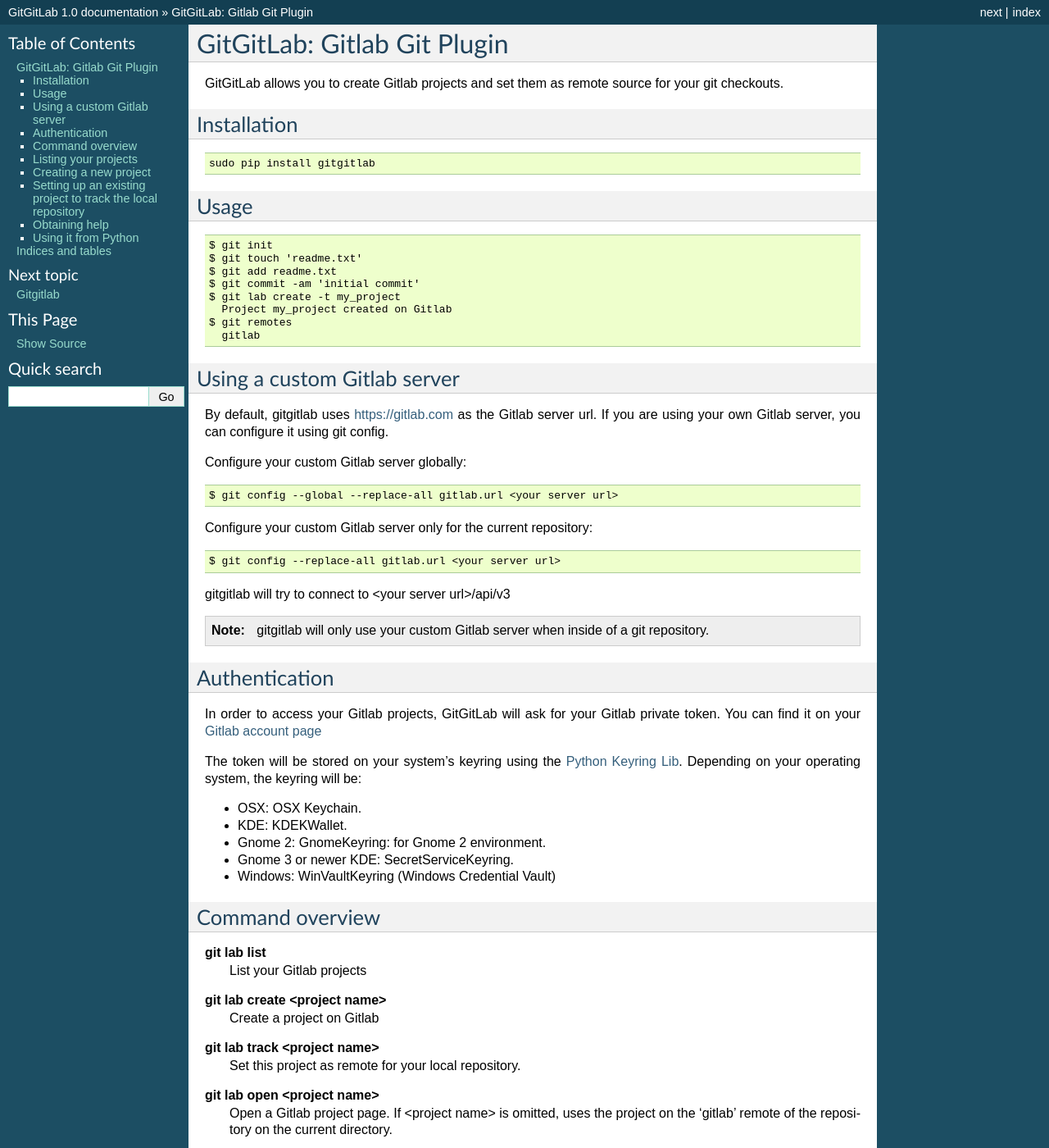
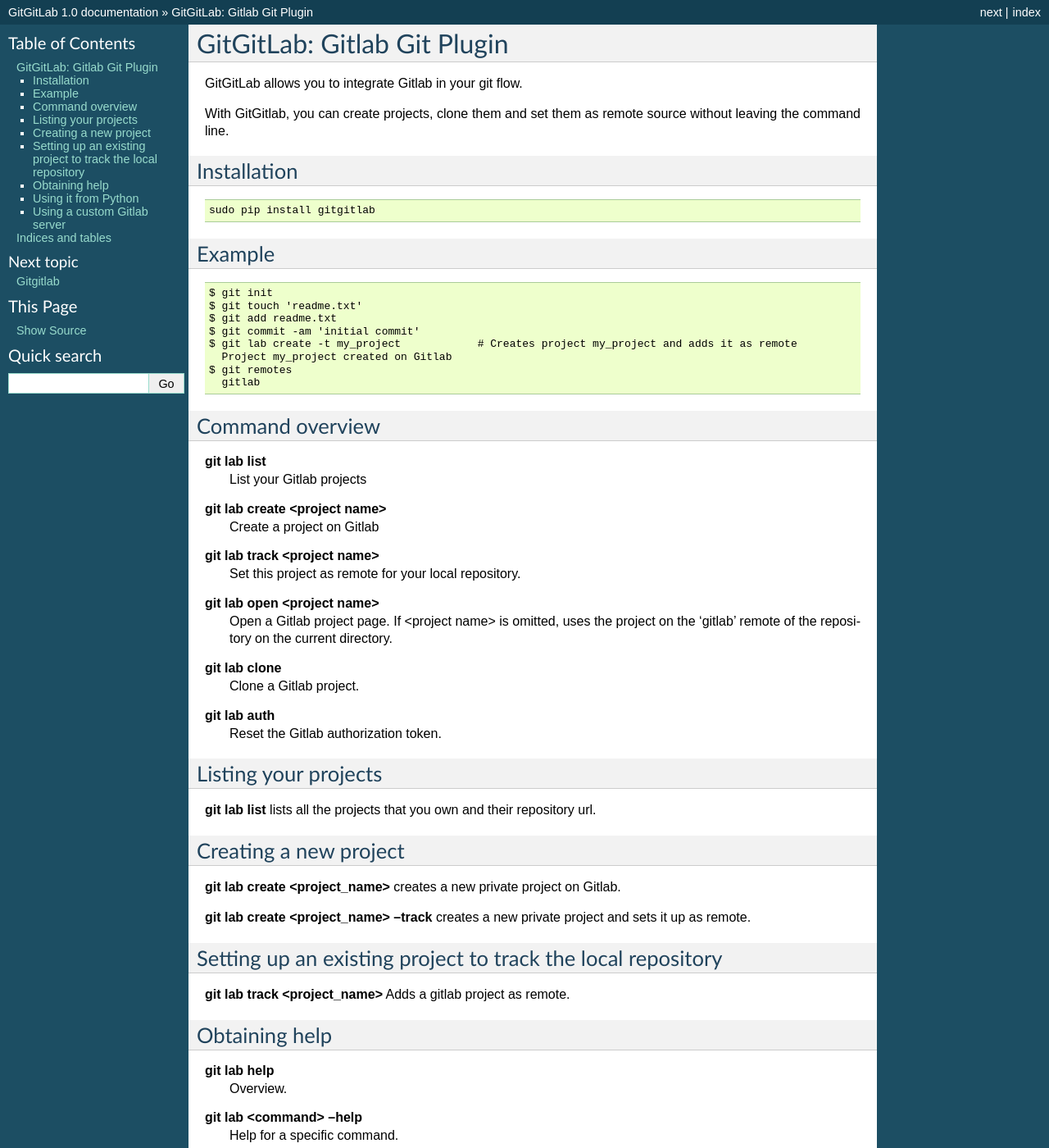
Before and after one commit to grimborg/gitgitlab, a Sphinx documentation site: the page built from doc/index.rst, in a window 1280 px wide and 1400 px high. Shown: the whole window at 82% size. Built offline with Sphinx 7.4.7, drawn with Linux system fonts in a browser that asks for light colours; some of the changed text lies outside the part shown.

Commit message:
Improved docs

```diff
--- a/doc/index.rst
+++ b/doc/index.rst
@@ -1,8 +1,9 @@
 GitGitLab: Gitlab Git Plugin
 ============================
 
-GitGitLab allows you to create Gitlab projects and set them as remote source for your git checkouts.
+GitGitLab allows you to integrate Gitlab in your git flow.
 
+With GitGitlab, you can create projects, clone them and set them as remote source without leaving the command line.
 
 Installation
 ------------
@@ -12,8 +13,8 @@
 	sudo pip install gitgitlab
 
 
-Usage
------
+Example
+-------
 
 .. code::
 
@@ -21,46 +22,11 @@
 	$ git touch 'readme.txt'
 	$ git add readme.txt
 	$ git commit -am 'initial commit'
-	$ git lab create -t my_project
+	$ git lab create -t my_project            # Creates project my_project and adds it as remote
 	  Project my_project created on Gitlab
 	$ git remotes
 	  gitlab
 
-Using a custom Gitlab server
-----------------------------
-
-By default, gitgitlab uses https://gitlab.com as the Gitlab server url. If you are using your own Gitlab server, you can configure it using git config.
-
-Configure your custom Gitlab server globally:
-
-.. code::
-
-	$ git config --global --replace-all gitlab.url <your server url>
-
-Configure your custom Gitlab server only for the current repository:
-
-.. code::
-
-	$ git config --replace-all gitlab.url <your server url>
-
-gitgitlab will try to connect to <your server url>/api/v3
-
-.. note::
-
-	gitgitlab will only use your custom Gitlab server when inside of a git repository.
-
-Authentication
---------------
-
-In order to access your Gitlab projects, GitGitLab will ask for your Gitlab private token. You can find it on your `Gitlab account page <https://gitlab.com/profile/account>`_
-
-The token will be stored on your system's keyring using the `Python Keyring Lib <https://pypi.python.org/pypi/keyring#what-is-python-keyring-lib>`_. Depending on your operating system, the keyring will be:
-
-* OSX: OSX Keychain.
-* KDE: KDEKWallet.
-* Gnome 2: GnomeKeyring: for Gnome 2 environment.
-* Gnome 3 or newer KDE: SecretServiceKeyring.
-* Windows: WinVaultKeyring (Windows Credential Vault)
 
 Command overview
 ----------------
@@ -108,6 +74,26 @@
 
 To use gitgitlab from Python, import :mod:`gitgitlab.client`.
 
+Using a custom Gitlab server
+----------------------------
+
+By default, gitgitlab uses https://gitlab.com as the Gitlab server url. If you are using your own Gitlab server, you can configure it using git config.
+
+Configure your custom Gitlab server globally:
+
+.. code::
+
+	$ git config --global --replace-all gitlab.url <your server url>
+
+Configure your custom Gitlab server only for the current repository:
+
+.. code::
+
+	$ git config --replace-all gitlab.url <your server url>
+
+gitgitlab will try to connect to <your server url>/api/v3
+
+
 See more:
 
 .. toctree::
--- a/setup.py
+++ b/setup.py
@@ -4,7 +4,7 @@
 
 setup(
     name='GitGitlab',
-    version='1.13',
+    version='1.14',
     description='gitlab for git',
     packages=['gitgitlab'],
     install_requires=['gitpython==0.3.2.RC1', 'keyring==3.3', 'opster==4.1', 'python-gitlab==0.6',
```
Also changed, not shown: README.rst (+29 -27 lines).
